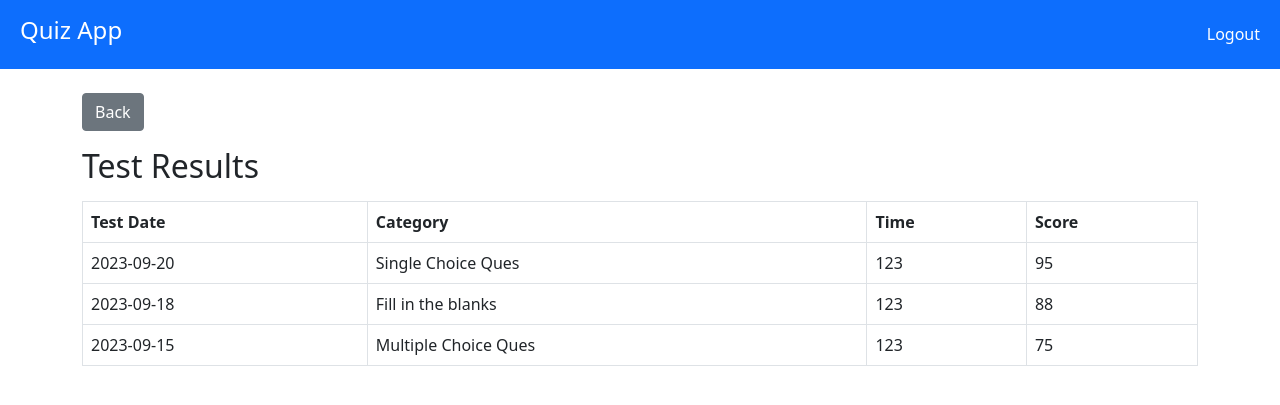
After one commit to rishabh-goel/Flask-Quiz-App, a Flask app: page /results in a window 1280 px wide. The commit adds this page. Shown: the top 405 px of the page. Run offline with Flask 3, Linux system fonts and the light colour scheme.

Commit message:
Added pages for login, dashboard, results, logout, questions

```diff
--- a/main.py
+++ b/main.py
@@ -1,22 +1,29 @@
 from flask import Flask, redirect, render_template, url_for, request, flash
 from flask_sqlalchemy import SQLAlchemy
-from cryptography.fernet import Fernet
 
 app = Flask(__name__)
-app.secret_key= 'qwerty'
+app.secret_key = 'qwerty'
 app.config['SQLALCHEMY_DATABASE_URI'] = 'sqlite:///db.sqlite'
 app.config['SQLALCHEMY_TRACK_MODIFICATIONS'] = False
 db = SQLAlchemy(app)
-
-key = Fernet.generate_key()
-cipher_suite = Fernet(key)
 
 
 class User(db.Model):
     first_name = db.Column(db.String(100))
     last_name = db.Column(db.String(100))
     email = db.Column(db.String(100), primary_key=True)
-    password = db.Column(db.LargeBinary(200))
+    password = db.Column(db.String(100))
+
+
+# TODO: Create method to insert data to table
+class TestQues(db.Model):
+    category = db.Column(db.String(100), primary_key=True)
+    ques = db.Column(db.String(500), primary_key=True)
+    option1 = db.Column(db.String(200), primary_key=True)
+    option2 = db.Column(db.String(200), primary_key=True)
+    option3 = db.Column(db.String(200), primary_key=True)
+    option4 = db.Column(db.String(200), primary_key=True)
+    correctAns = db.Column(db.String(200), primary_key=True)
 
 
 @app.route('/', methods=['GET', 'POST'])
@@ -41,18 +48,55 @@ def register():
             # TODO: throw an error that passwords don't match
             return render_template('register.html')
 
-        new_user = User(first_name=fname, last_name=lname, email=email,
-                        password=cipher_suite.encrypt(bytes(pwd, 'utf-8')))
+        new_user = User(first_name=fname, last_name=lname, email=email, password=pwd)
         db.session.add(new_user)
         db.session.commit()
         flash('Thanks for registering! Your account has been created', 'success')
-        return redirect(url_for('login'))
+        return redirect(url_for('dashboard'))
     return render_template('register.html')
 
 
 @app.route('/login', methods=['GET', 'POST'])
 def login():
+    if request.method == 'POST':
+        email = request.form.get('email')
+        pwd = request.form.get('pwd')
+
+        user = User.query.filter_by(email=email).first()
+
+        if user is None:
+            flash('User not found', 'failure')
+        else:
+            if pwd == user.password:
+                return redirect(url_for('dashboard'))
+            else:
+                flash('Incorrect password', 'failure')
     return render_template('login.html')
+
+
+@app.route('/dashboard', methods=['GET', 'POST'])
+def dashboard():
+    return render_template('dashboard.html')
+
+
+@app.route('/results', methods=['GET', 'POST'])
+def results():
+    return render_template('results.html')
+
+
+@app.route('/logout', methods=['GET', 'POST'])
+def logout():
+    return redirect(url_for('index'))
+
+
+# TODO: This is not working as POST
+@app.route('/get_test', methods=['POST'])
+def get_test():
+    category = request.form.get('category')
+    if request.method == 'POST':
+        ques_list = TestQues.query.filter_by(category=category)
+        return render_template('questions.html', questions=ques_list)
+    return render_template('questions.html')
 
 
 if __name__ == '__main__':
@@ -60,6 +104,3 @@ if __name__ == '__main__':
         db.create_all()
 
     app.run(debug=False)
-    # pwd = "Hello"
-    # encrypt = cipher_suite.encrypt(bytes(pwd, 'utf-8'))
-    # decrypt = str(cipher_suite.decrypt(encrypt), encoding='utf-8')
--- a/static/styles.css
+++ b/static/styles.css
@@ -15,10 +15,27 @@
     width: 60%;
 }
 
+.tiles-container {
+    text-align: center;
+}
+
+.tile {
+    width: 200px;
+    height: 150px;
+    border: 1px solid #ccc;
+    margin: 10px;
+    display: inline-block;
+    cursor: pointer;
+}
+
+.row {
+    margin-top: 100px;
+}
+
 #tagline {
     text-align: left;
     font-size: 24px;
-    margin-top: 130px;
+    margin-top: 70px;
     margin-left: 50px;
     font-family: "Andale Mono", monospace;
 }
@@ -26,6 +43,6 @@
 #tag {
     text-align: left;
     font-size: 18px;
-    margin-left: 30px;
+    margin-left: 50px;
     font-family: monospace;
 }
--- a/templates/index.html
+++ b/templates/index.html
@@ -12,7 +12,7 @@
       <div class="container-fluid">
         <!-- Left-aligned content -->
         <div class="navbar-nav">
-            <h4 class="nav-link active" aria-current="page" href="#">Quiz App</h4>
+            <h4 class="nav-link active" aria-current="page">Quiz App</h4>
         </div>
 
         <!-- Right-aligned content -->
@@ -31,7 +31,7 @@
                 any kind of exam from very basic to complex"</p>
             </div>
             <div class="col-lg-6 text-right">
-                <img src="/static/home.png" id="icon">
+                <img src="/static/home.png" id="icon" style="max-width: 400px; max-height: 400px;">
             </div>
         </div>
     </div>
--- a/templates/login.html
+++ b/templates/login.html
@@ -12,7 +12,7 @@
       <div class="container-fluid">
         <!-- Left-aligned content -->
         <div class="navbar-nav">
-            <h4 class="nav-link active" aria-current="page" href="#">Quiz App</h4>
+            <h4 class="nav-link active" aria-current="page">Quiz App</h4>
         </div>
       </div>
     </nav>
@@ -21,11 +21,11 @@
         <h2>Login</h2>
         <form action="/login" method="post">
             <div class="form-floating mb-3 mx-auto">
-              <input type="email" class="form-control" id="floatingInput" placeholder="name@example.com">
+              <input type="email" class="form-control" id="floatingInput" name="email" placeholder="name@example.com">
               <label for="floatingInput">Email address</label>
             </div>
             <div class="form-floating mb-3 mx-auto">
-              <input type="password" class="form-control" id="floatingPassword" placeholder="Password">
+              <input type="password" class="form-control" id="floatingPassword" name="pwd" placeholder="Password">
               <label for="floatingPassword">Password</label>
             </div>
             <input class="btn btn-primary" type="submit" value="Submit">
--- a/templates/register.html
+++ b/templates/register.html
@@ -12,7 +12,7 @@
       <div class="container-fluid">
         <!-- Left-aligned content -->
         <div class="navbar-nav">
-            <h4 class="nav-link active" aria-current="page" href="#">Quiz App</h4>
+            <h4 class="nav-link active" aria-current="page">Quiz App</h4>
         </div>
       </div>
     </nav>
--- /dev/null
+++ b/templates/results.html
@@ -0,0 +1,82 @@
+<!DOCTYPE html>
+<html lang="en">
+<head>
+    <meta charset="UTF-8">
+    <link href="https://cdn.jsdelivr.net/npm/bootstrap@5.0.2/dist/css/bootstrap.min.css" rel="stylesheet"
+        integrity="sha384-EVSTQN3/azprG1Anm3QDgpJLIm9Nao0Yz1ztcQTwFspd3yD65VohhpuuCOmLASjC" crossorigin="anonymous">
+    <link rel="stylesheet" type="text/css" href="/static/styles.css">
+    <title>Results</title>
+</head>
+<body>
+    <nav class="navbar navbar-expand-lg navbar-light bg-primary">
+      <div class="container-fluid">
+        <!-- Left-aligned content -->
+        <div class="navbar-nav">
+            <h4 class="nav-link active" aria-current="page">Quiz App</h4>
+        </div>
+
+        <!-- Right-aligned content -->
+        <div class="navbar-nav ml-auto">
+            <a class="nav-link active" aria-current="page" href="/">Logout</a>
+        </div>
+      </div>
+    </nav>
+
+    <div class="container mt-4">
+        <button class="btn btn-secondary" onclick="goBack()">
+            <i class="bi bi-arrow-left"></i> Back
+        </button>
+    </div>
+
+    <div class="container mt-3">
+        <h2>Test Results</h2>
+
+        <table class="table table-bordered mt-3">
+            <thead>
+                <tr>
+                    <th>Test Date</th>
+                    <th>Category</th>
+                    <th>Time</th>
+                    <th>Score</th>
+                </tr>
+            </thead>
+            <tbody id="resultTable">
+                <!-- Dynamic rows will be added here using JavaScript -->
+            </tbody>
+        </table>
+    </div>
+
+    <script src="https://cdn.jsdelivr.net/npm/bootstrap@5.0.2/dist/js/bootstrap.bundle.min.js"
+        integrity="sha384-MrcW6ZMFYlzcLA8Nl+NtUVF0sA7MsXsP1UyJoMp4YLEuNSfAP+JcXn/tWtIaxVXM"
+        crossorigin="anonymous"></script>
+
+    <script>
+        // Example data for dynamic table rows
+        var testResults = [
+            { testDate: "2023-09-20", category: "Single Choice Ques", time: "123", score: 95 },
+            { testDate: "2023-09-18", category: "Fill in the blanks", time: "123", score: 88 },
+            { testDate: "2023-09-15", category: "Multiple Choice Ques", time: "123", score: 75 },
+        ];
+
+        // Function to populate the dynamic table rows
+        function populateTable() {
+            var resultTable = document.getElementById("resultTable");
+
+            for (var i = 0; i < testResults.length; i++) {
+                var row = resultTable.insertRow(i);
+                var cell1 = row.insertCell(0);
+                var cell2 = row.insertCell(1);
+                var cell3 = row.insertCell(2);
+                var cell4 = row.insertCell(3);
+                cell1.innerHTML = testResults[i].testDate;
+                cell2.innerHTML = testResults[i].category;
+                cell3.innerHTML = testResults[i].time;
+                cell4.innerHTML = testResults[i].score;
+            }
+        }
+
+        // Call the function to populate the table
+        populateTable();
+    </script>
+</body>
+</html>
```
Also changed, not shown: templates/dashboard.html (added, +84 -0 lines), templates/questions.html (added, +10 -0 lines).
